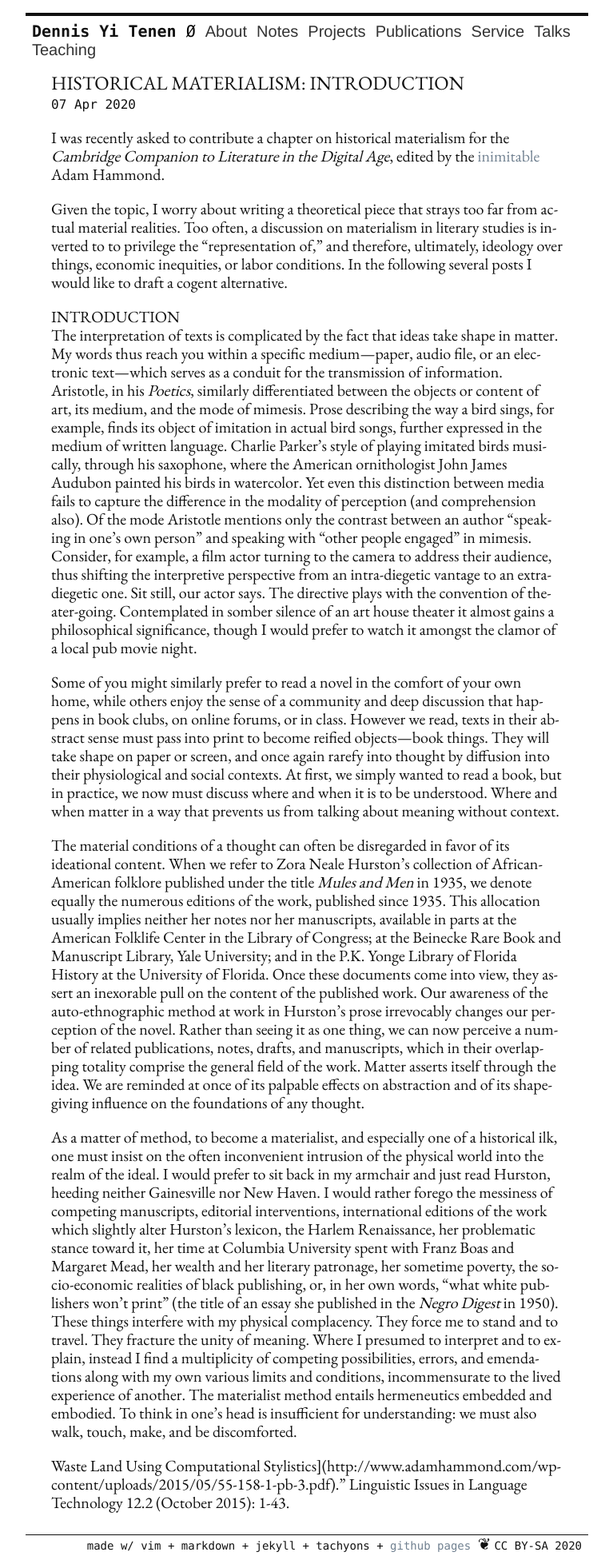
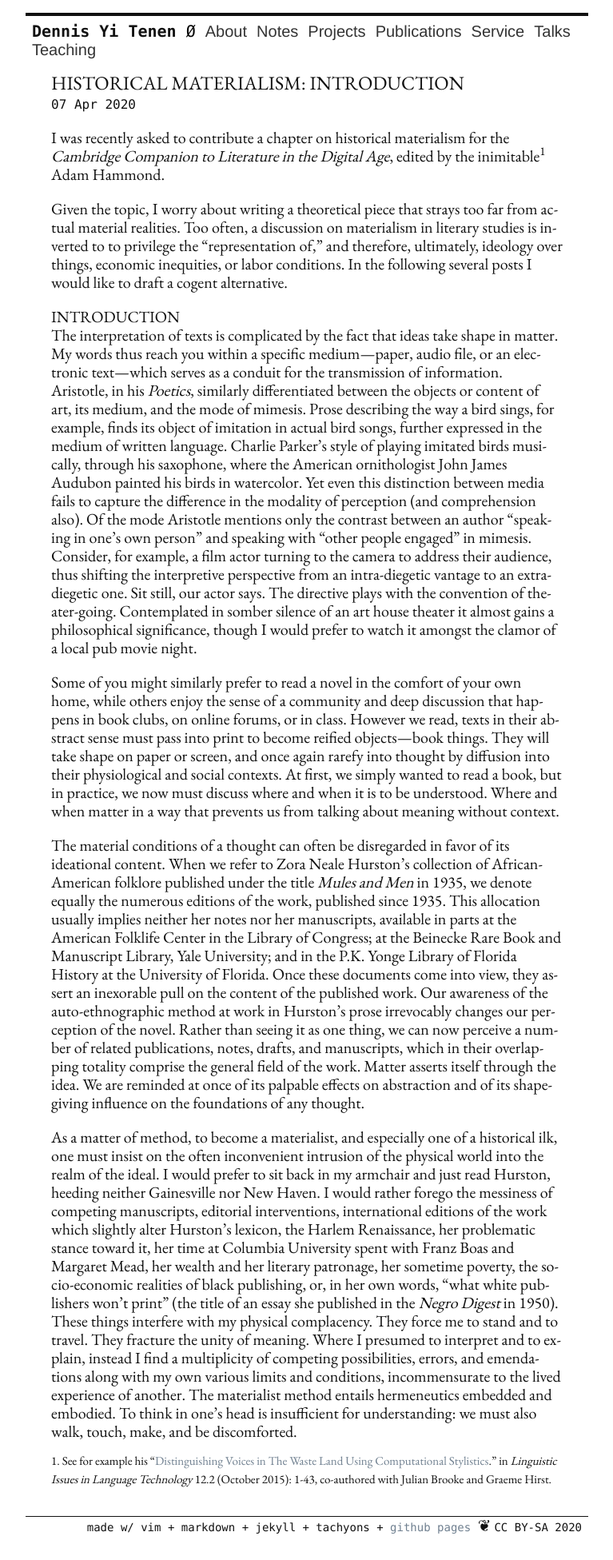
Before and after one commit to denten/denten.github.io, a Jekyll site: the page built from _posts/2020-04-07-materiality.md, in a window 1280 px wide. Shown: the whole page at 80% size, without its empty margins (256-1023 px from the left). Built offline with Jekyll 4.4.1, drawn with Linux system fonts in a browser that asks for light colours; after the commit the page ends 1928 px from its top, so only the background shows below that.

Commit message:
fix links

```diff
--- a/_posts/2020-04-07-materiality.md
+++ b/_posts/2020-04-07-materiality.md
@@ -7,7 +7,7 @@
 ---
 
 I was recently asked to contribute a chapter on historical materialism for the *Cambridge
-Companion to Literature in the Digital Age*, edited by the [inimitable][1] Adam Hammond.
+Companion to Literature in the Digital Age*, edited by the inimitable<sup>1</sup> Adam Hammond.
 
 Given the topic, I worry about writing a theoretical piece that strays too far from actual
 material realities. Too often, a discussion on materialism in literary studies is inverted to
@@ -74,6 +74,7 @@
 materialist method entails hermeneutics embedded and embodied. To think in one's head is
 insufficient for understanding: we must also walk, touch, make, and be discomforted.
 
-[1]: See for example Julian Brooke, Adam Hammond, Graeme Hirst. “[Distinguishing Voices in The
-Waste Land Using Computational Stylistics](http://www.adamhammond.com/wp-content/uploads/2015/05/55-158-1-pb-3.pdf).”
-Linguistic Issues in Language Technology 12.2 (October 2015): 1-43.
+<sup>1. See for example his “[Distinguishing Voices in The Waste Land Using Computational
+Stylistics](http://www.adamhammond.com/wp-content/uploads/2015/05/55-158-1-pb-3.pdf).” in
+*Linguistic Issues in Language Technology* 12.2 (October 2015): 1-43, co-authored with
+Julian Brooke and Graeme Hirst.</sup>
```
